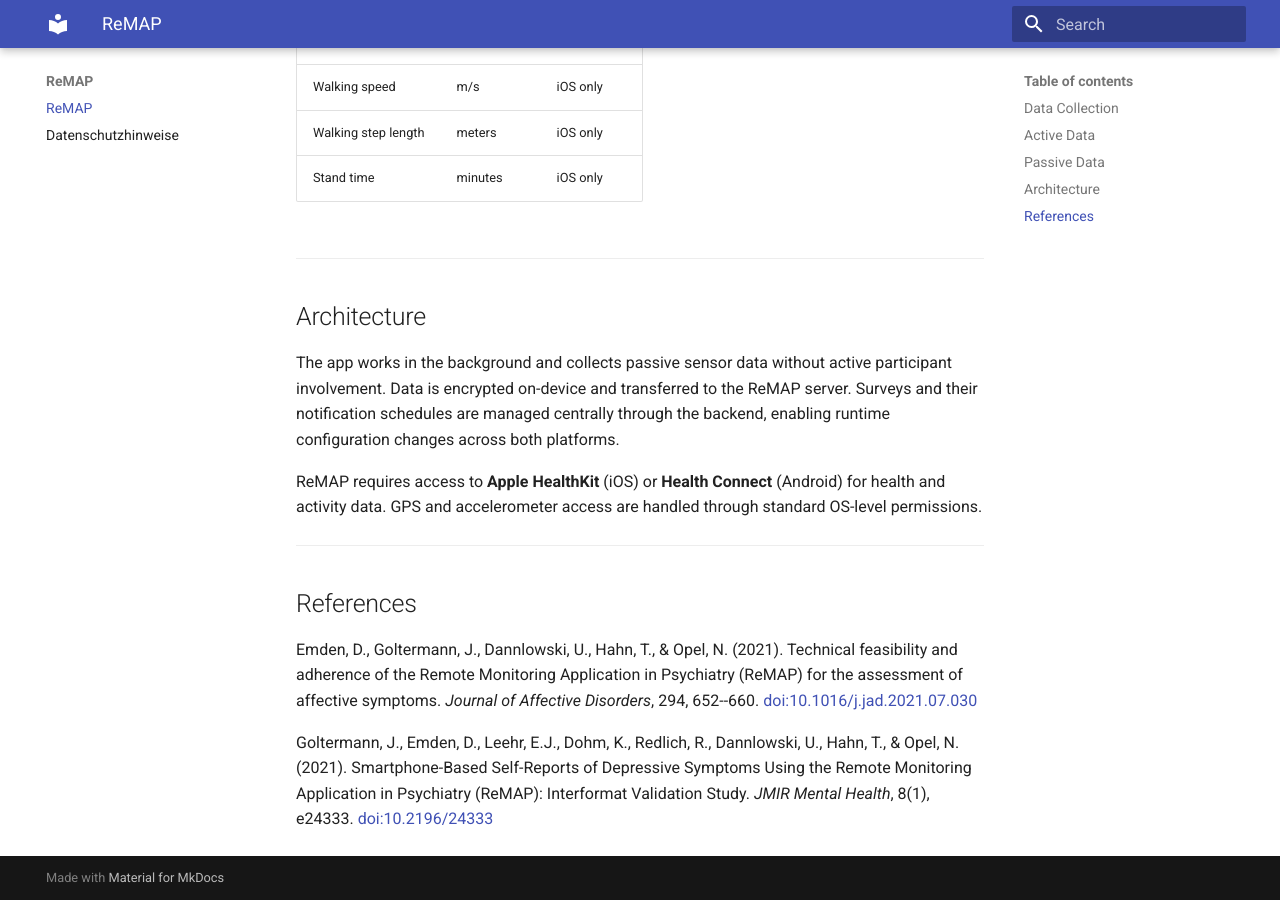
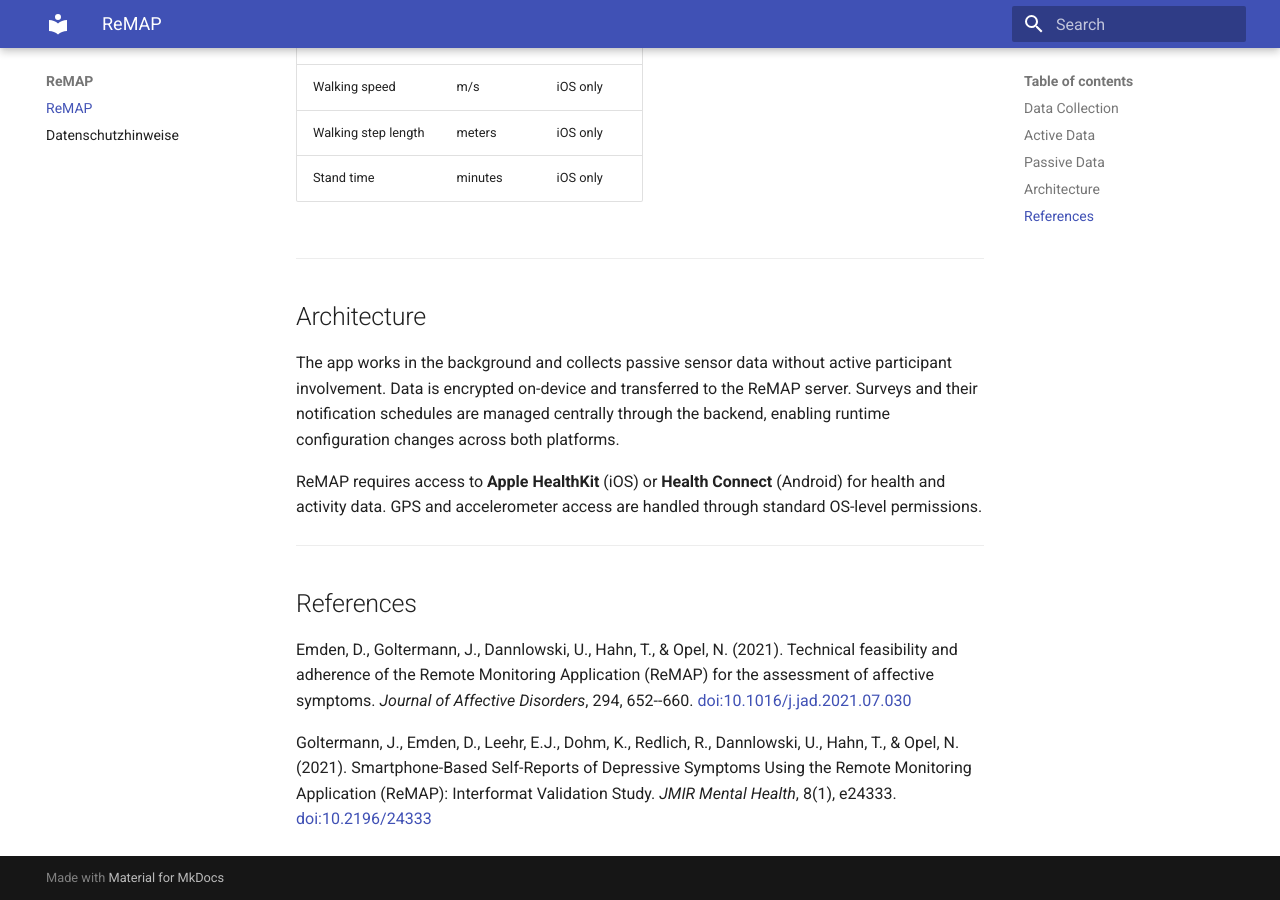
Before and after one commit to wwu-remap/wwu-remap.github.io, an MkDocs documentation site: the page built from docs/index.md, in a window 1280 px wide and 900 px high, scrolled down 2280 px. Built offline with MkDocs 1.6.1 and Material for MkDocs 9.7.7, drawn with Linux system fonts in a browser that asks for light colours; some of the changed text lies outside the part shown.

Commit message:
Fix naming: University of Münster, Remote Monitoring Application

```diff
--- a/docs/index.md
+++ b/docs/index.md
@@ -1,14 +1,14 @@
 # ReMAP
 
-**Remote Monitoring Application in Psychiatry**
+**Remote Monitoring Application**
 
 !!! note "Zusammenfassung"
 
-    Die Smartphone App ReMAP (Remote Monitoring Application in Psychiatry) ist eine Anwendung für Android und iOS, die für psychiatrische Forschungszwecke am Institut für Translationale Psychiatrie der Universität Münster entwickelt und eingesetzt wird.
+    Die Smartphone App ReMAP (Remote Monitoring Application) ist eine Anwendung für Android und iOS, die für psychiatrische Forschungszwecke am Institut für Translationale Psychiatrie der Universität Münster entwickelt und eingesetzt wird.
 
     Derzeit erfassen wir zahlreiche Parameter passiv, darunter die Anzahl der Schritte, die zurückgelegte Strecke, die Geolokalisierung (GPS) und die kontinuierliche dreidimensionale Beschleunigung. Darüber hinaus werden wöchentlich aktive Fragebögen durchgeführt, einschließlich der Bewertung von Affektivität, Schlafqualität und depressiven Symptomen mit dem Beck Depression Inventory (BDI). Außerdem erfassen wir wöchentliche Stimmproben, in denen die Teilnehmer gefragt werden, wie es ihnen in den letzten zwei Wochen ergangen ist.
 
-ReMAP is a smartphone application for continuous assessment of affective symptoms and activity in psychiatric research. Developed at the [Institute for Translational Psychiatry](https://www.medizin.uni-muenster.de/itp/), University of Munster, Germany, ReMAP combines **active** self-reports with **passive** sensor data to build high-resolution longitudinal profiles of mood, behavior, and daily functioning.
+ReMAP is a smartphone application for continuous assessment of affective symptoms and activity in psychiatric research. Developed at the [Institute for Translational Psychiatry](https://www.medizin.uni-muenster.de/itp/), University of Münster, Germany, ReMAP combines **active** self-reports with **passive** sensor data to build high-resolution longitudinal profiles of mood, behavior, and daily functioning.
 
 The app runs natively on **iOS** and **Android** and serves as an add-on assessment for ongoing longitudinal deep phenotyping studies, complementing neuroimaging, genetics, microbiome data, neuropsychological tests, and clinical interviews.
 
@@ -129,6 +129,6 @@
 
 ## References
 
-Emden, D., Goltermann, J., Dannlowski, U., Hahn, T., & Opel, N. (2021). Technical feasibility and adherence of the Remote Monitoring Application in Psychiatry (ReMAP) for the assessment of affective symptoms. *Journal of Affective Disorders*, 294, 652--660. [doi:10.1016/j.jad.2021.07.030](https://doi.org/10.1016/j.jad.2021.07.030)
+Emden, D., Goltermann, J., Dannlowski, U., Hahn, T., & Opel, N. (2021). Technical feasibility and adherence of the Remote Monitoring Application (ReMAP) for the assessment of affective symptoms. *Journal of Affective Disorders*, 294, 652--660. [doi:10.1016/j.jad.2021.07.030](https://doi.org/10.1016/j.jad.2021.07.030)
 
-Goltermann, J., Emden, D., Leehr, E.J., Dohm, K., Redlich, R., Dannlowski, U., Hahn, T., & Opel, N. (2021). Smartphone-Based Self-Reports of Depressive Symptoms Using the Remote Monitoring Application in Psychiatry (ReMAP): Interformat Validation Study. *JMIR Mental Health*, 8(1), e24333. [doi:10.2196/24333](https://doi.org/10.2196/24333)
+Goltermann, J., Emden, D., Leehr, E.J., Dohm, K., Redlich, R., Dannlowski, U., Hahn, T., & Opel, N. (2021). Smartphone-Based Self-Reports of Depressive Symptoms Using the Remote Monitoring Application (ReMAP): Interformat Validation Study. *JMIR Mental Health*, 8(1), e24333. [doi:10.2196/24333](https://doi.org/10.2196/24333)
```
Also changed, not shown: README.md (+2 -2 lines).
